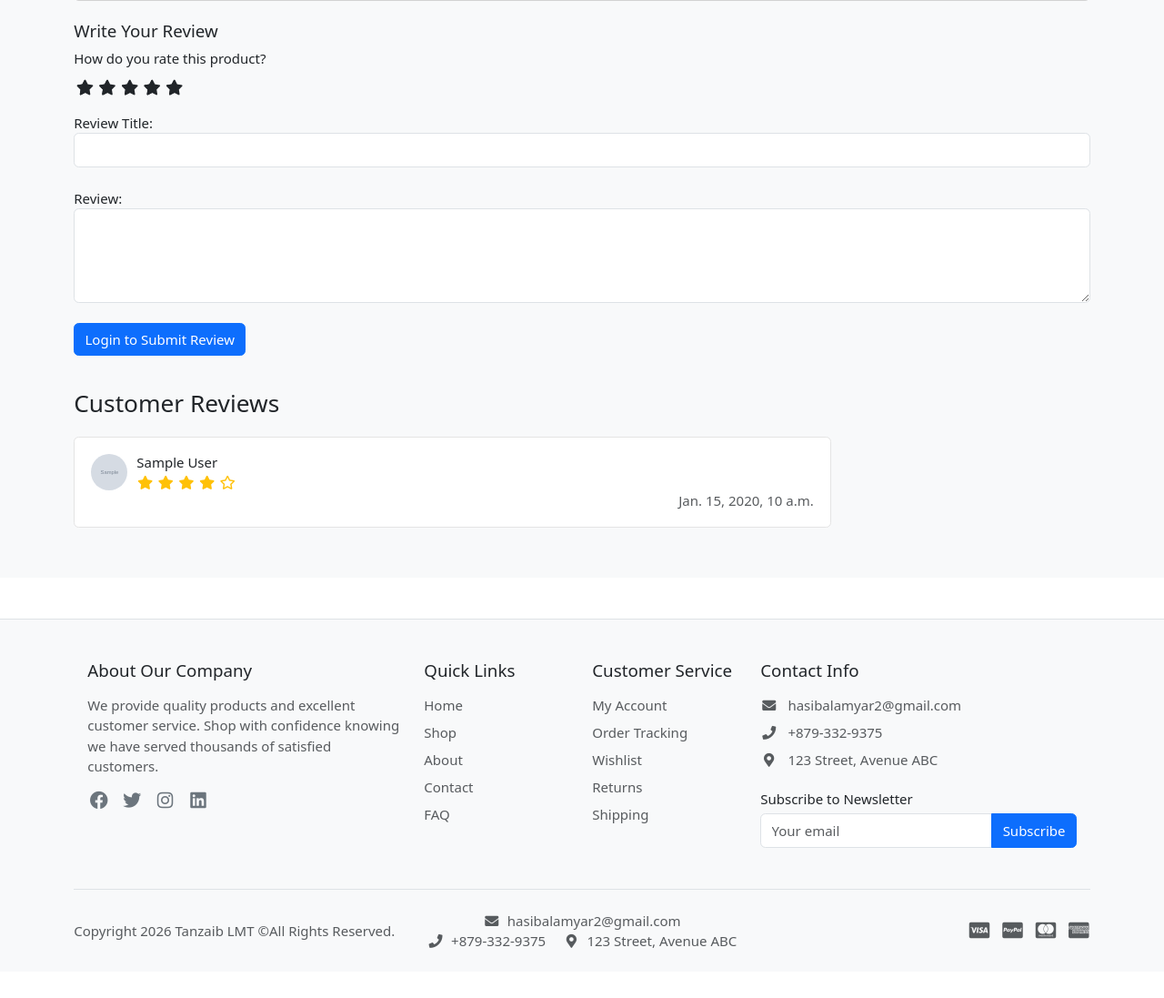
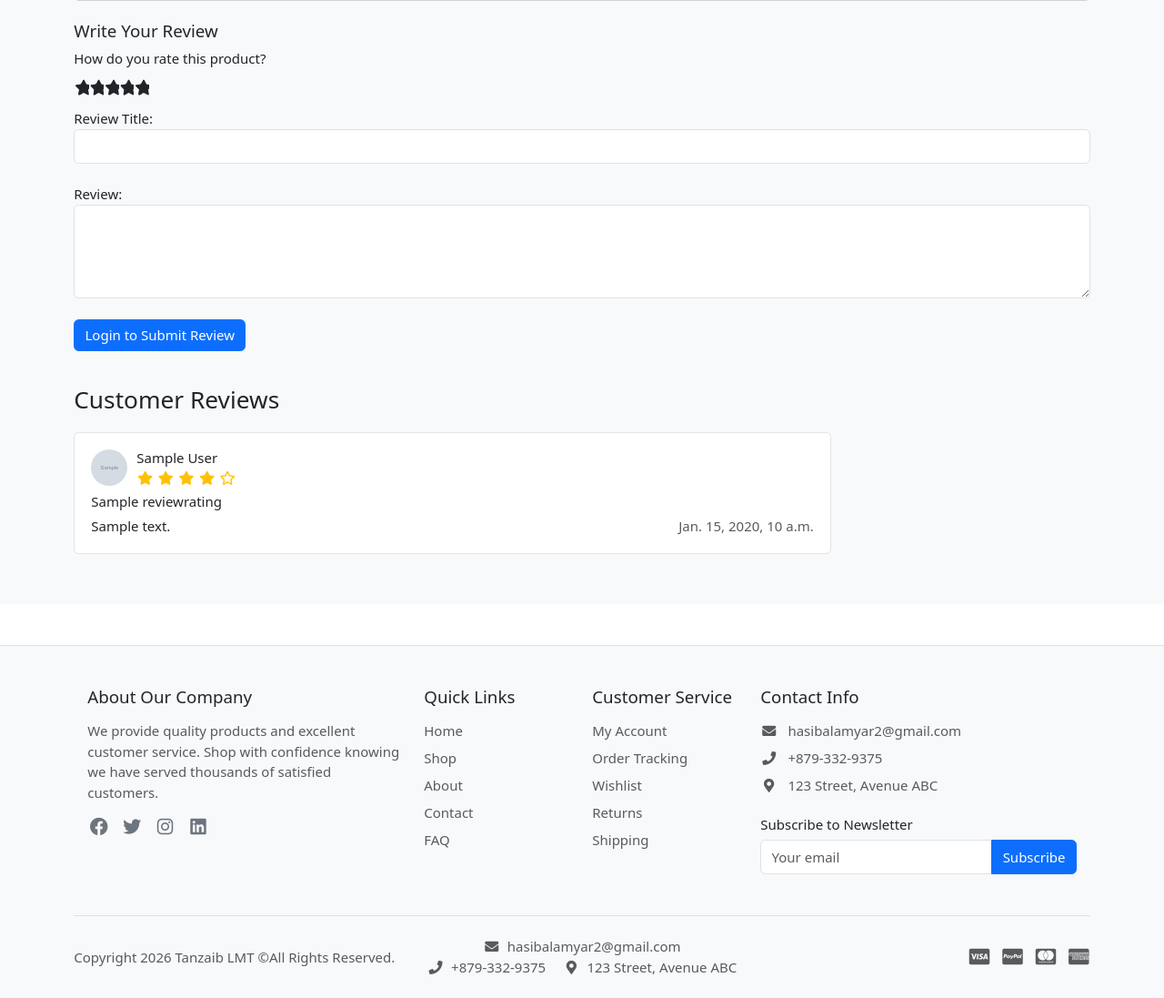
Before and after one commit to hasibafghan/bazaar-marketplace, a Django app: a page that uses product/templates/product/product_detail.html in a window 1280 px wide. Shown: the part 735-1832 px from the top of the page at 91% size. Before the commit the page ends 1777 px from the top, so only its background shows below. Run offline with Django 5.2, Linux system fonts and the light colour scheme; tables that the repository leaves empty hold one stand-in row (values such as "Sample post"); grey boxes marked "Sample" are stand-in pictures; some libraries are stand-ins or nearby versions; some web fonts are replaced.

Commit message:
review refector: a bug solved two sperate review solved!

```diff
--- a/product/models.py
+++ b/product/models.py
@@ -59,11 +59,9 @@ class Variation(TranslatableModel):
             return f"Variation {self.pk}"
 
 
-class ReviewRating(TranslatableModel):
-    translations = TranslatedFields(
-        subject=models.CharField(max_length=100, blank=True),
-        review=models.TextField(max_length=500, blank=True),
-    )
+class ReviewRating(models.Model):
+    subject = models.CharField(max_length=100, blank=True)
+    review = models.TextField(max_length=500, blank=True)
     product = models.ForeignKey(Product, on_delete=models.CASCADE)
     user = models.ForeignKey(Account, on_delete=models.CASCADE)
     rating = models.FloatField()
@@ -71,7 +69,12 @@ class ReviewRating(TranslatableModel):
     status = models.BooleanField(default=True)
     created_at = models.DateTimeField(auto_now_add=True)
     updated_at = models.DateTimeField(auto_now=True)
-    userporfile = models.OneToOneField('accounts.UserProfile', on_delete=models.CASCADE, null=True, blank=True)
+    userprofile = models.OneToOneField(
+        'accounts.UserProfile',
+        on_delete=models.CASCADE,
+        null=True,
+        blank=True
+    )
 
     def __str__(self):
         return self.subject
--- a/product/templates/product/product_detail.html
+++ b/product/templates/product/product_detail.html
@@ -36,7 +36,7 @@
               <div class="card rating-card">
                 <div class="card-body text-center">
                   <div class="rating-score display-4 fw-bold text-primary">{{ product.averageReview|floatformat:1 }}</div>
-                  <div class="stars my-2">
+                  <div class="stars my-2" dir="ltr">
                     {% with avg_rating=product.averageReview %}
                       {% for i in '12345' %}
                         {% if avg_rating >= forloop.counter %}
@@ -119,7 +119,7 @@
             <!-- Rating stars -->
             <label>{% trans "How do you rate this product?" %}</label>
             <br />
-            <div class="rate">
+            <div class="rate" dir="ltr">
               <input type="radio" name="rating" id="rating10" value="5" required /><label for="rating10" title="5 stars"></label>
               <input type="radio" name="rating" id="rating9" value="4.5" required /><label for="rating9" title="4.5 stars" class="half"></label>
               <input type="radio" name="rating" id="rating8" value="4" required /><label for="rating8" title="4 stars"></label>
--- a/static/css/custom.css
+++ b/static/css/custom.css
@@ -4,9 +4,16 @@
 .rate {
   display: inline-block;
   border: 0;
+  direction: ltr;
+  unicode-bidi: bidi-override;
 }
 .rate > label {
-  float: inline-end;
+  float: right;
+  position: relative;
+  width: 1.1rem;
+  margin: 0;
+  overflow: hidden;
+  white-space: nowrap;
 }
 
 /* Showing the stars */
@@ -16,14 +23,20 @@
   font-family: FontAwesome ;
   content: "\f005";
   margin: 0;
-  padding: 0.3rem 0.2rem;
+  padding: 0.3rem 0.1rem;
   cursor: pointer;
 }
 /* Half star */
+.rate > label.half {
+  width: 0.55rem;
+  margin-right: -0.55rem;
+  z-index: 2;
+}
+
 .rate .half:before {
   content: "\f089";
-  position: absolute;
-  padding-right: 0;
+  position: relative;
+  padding: 0.3rem 0 0.3rem 0.1rem;
 }
 /* Click and hover */
 .rate > input:checked ~ label:before, .rate > label:hover ~ label:before {
@@ -103,21 +116,6 @@
 
 html[dir="rtl"] .category-link:hover {
   transform: translateX(-5px);
-}
-
-/* Fix rating stars float for RTL */
-html[dir="rtl"] .rate > label {
-  float: inline-end;
-}
-
-html[dir="rtl"] .rate > label {
-  float: inline-start;
-}
-
-/* Fix half star padding for RTL */
-html[dir="rtl"] .rate .half:before {
-  padding-left: 0;
-  padding-right: unset;
 }
 
 /* Ensure proper icon alignment in RTL */
```
Also changed, not shown: product/forms.py (+7 -2 lines), product/migrations/0003_rename_userporfile_reviewrating_userprofile_and_more.py (added).
